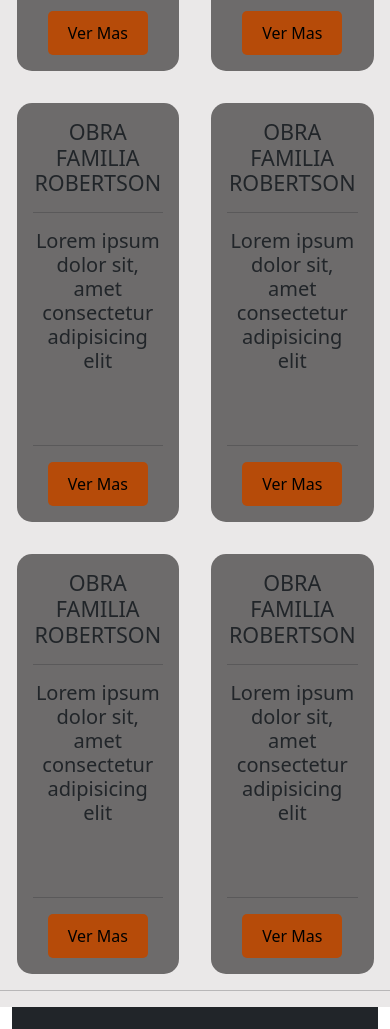
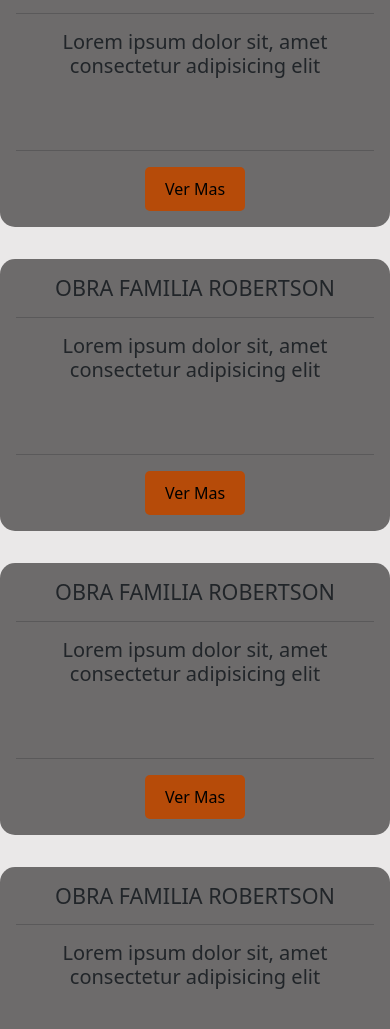
Before and after one commit to ferweb84/Dweb, a plain HTML site: page TrabajoFinal/pages/blog.html in a window 390 px wide. Shown: the part 555-1584 px from the top of the page. Drawn offline with nearby package versions, Linux system fonts and the light colour scheme.

Commit message:
se arregla responsive

```diff
--- a/TrabajoFinal/pages/blog.html
+++ b/TrabajoFinal/pages/blog.html
@@ -61,11 +61,11 @@
 
     </header> -->
 
-<section  class="tarjetas text-center row d-flex justify-content-center ">
+<section  class="tarjetas text-center row d-flex justify-content-center  ">
 
             <h2 class="lead-titulo">BLOG DE OBRAS: ESTUDIO PRINGLES</h2>
 
-              <div class="obras_img col-5 text-center p-3 m-3">
+              <div class="obras_img col-lg-5 text-center p-3 m-3 col-xs-12">
                 <h3 class="h4">OBRA FAMILIA ROBERTSON</h3>
                 <hr>
                 <p class="h5">Lorem ipsum dolor sit, amet consectetur adipisicing elit</p>
@@ -75,7 +75,7 @@
                 <button class="button-primary">Ver Mas</button>
                 <br>
               </div>
-              <div class="obras_img col-5 text-center p-3 m-3">
+              <div class="obras_img col-lg-5 text-center p-3 m-3 col-xs-12">
                 <h3 class="h4">OBRA FAMILIA ROBERTSON</h3>
                 <hr>
                 <p class="h5">Lorem ipsum dolor sit, amet consectetur adipisicing elit</p>
@@ -85,7 +85,7 @@
                 <button class="button-primary">Ver Mas</button>
                 <br>
               </div>
-              <div class="obras_img col-5 text-center p-3 m-3">
+              <div class="obras_img col-lg-5 text-center p-3 m-3 col-xs-12">
                 <h3 class="h4">OBRA FAMILIA ROBERTSON</h3>
                 <hr>
                 <p class="h5">Lorem ipsum dolor sit, amet consectetur adipisicing elit</p>
@@ -95,7 +95,7 @@
                 <button class="button-primary">Ver Mas</button>
                 <br>
               </div>
-              <div class="obras_img col-5 text-center p-3 m-3">
+              <div class="obras_img col-lg-5 text-center p-3 m-3 col-xs-12">
                 <h3 class="h4">OBRA FAMILIA ROBERTSON</h3>
                 <hr>
                 <p class="h5">Lorem ipsum dolor sit, amet consectetur adipisicing elit</p>
@@ -105,7 +105,7 @@
                 <button class="button-primary">Ver Mas</button>
                 <br>
               </div>
-              <div class="obras_img col-5 text-center p-3 m-3">
+              <div class="obras_img col-lg-5 text-center p-3 m-3 col-xs-12">
                 <h3 class="h4">OBRA FAMILIA ROBERTSON</h3>
                 <hr>
                 <p class="h5">Lorem ipsum dolor sit, amet consectetur adipisicing elit</p>
@@ -115,7 +115,7 @@
                 <button class="button-primary">Ver Mas</button>
                 <br>
               </div>
-              <div class="obras_img col-5 text-center p-3 m-3">
+              <div class="obras_img col-lg-5 text-center p-3 m-3 col-xs-11">
                 <h3 class="h4">OBRA FAMILIA ROBERTSON</h3>
                 <hr>
                 <p class="h5">Lorem ipsum dolor sit, amet consectetur adipisicing elit</p>
--- a/TrabajoFinal/scss/_tarjetas.scss
+++ b/TrabajoFinal/scss/_tarjetas.scss
@@ -1,7 +1,5 @@
 .tarjetas{
     background-color: $colorFondo;
-
-
     .obras_img{
         background-color: rgba(80, 78, 78, 0.813);
         border-radius: 15px;
```
Also changed, not shown: TrabajoFinal/index.html (+1 -1 lines).
